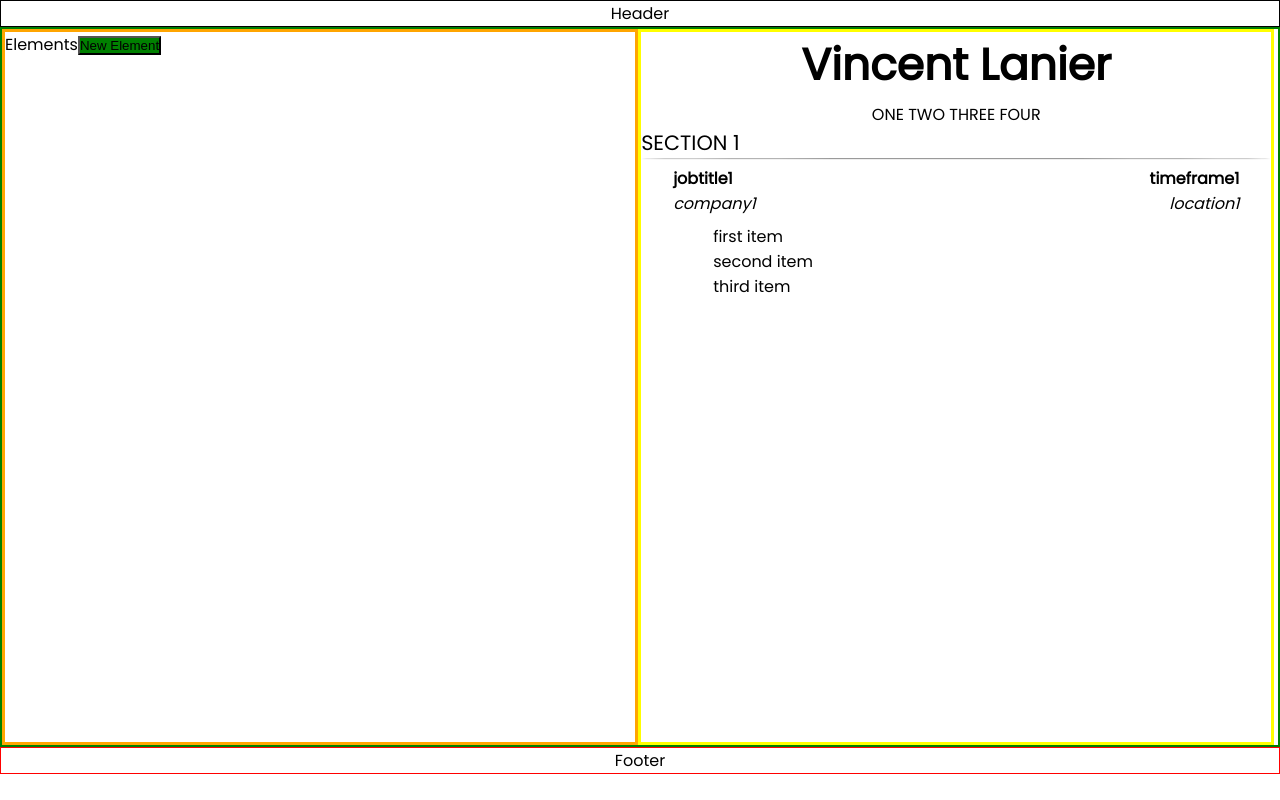
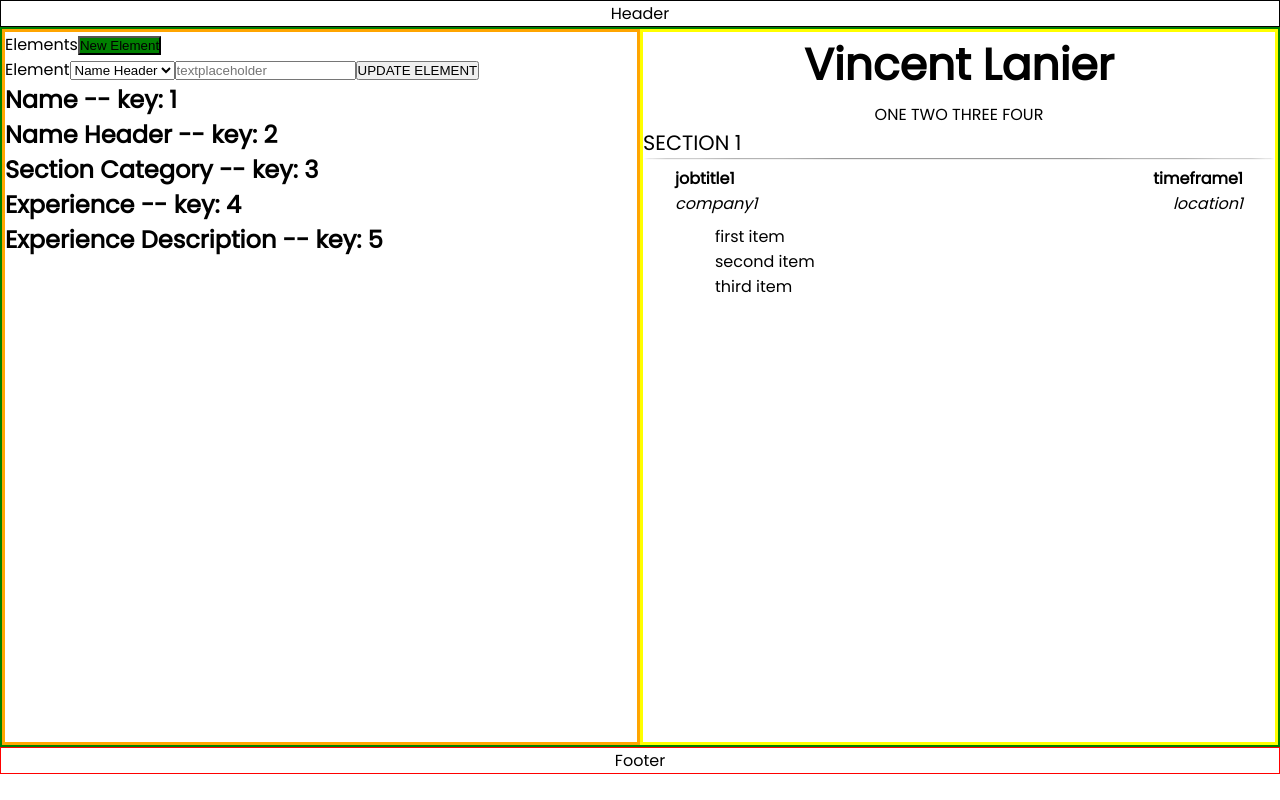
Before and after one commit to vlanier2/resume-builder, a React (Create React App) app: page / in a window 1280 px wide. Built offline with nearby package versions, Linux system fonts and the light colour scheme.

Commit message:
started working on editor window

```diff
--- a/package.json
+++ b/package.json
@@ -8,6 +8,7 @@
     "@testing-library/user-event": "^13.5.0",
     "react": "^18.2.0",
     "react-dom": "^18.2.0",
+    "react-icons": "^4.4.0",
     "react-scripts": "5.0.1",
     "web-vitals": "^2.1.4"
   },
--- a/src/App.js
+++ b/src/App.js
@@ -3,13 +3,84 @@ import Header from "./components/Header";
 import Editor from "./components/Editor";
 import ElementView from "./components/ElementView";
 
+//Resume Elements
+import Name from './components/resumeElements/Name'
+import Name_header from './components/resumeElements/Name_header'
+import Section_category from './components/resumeElements/Section_category'
+import Experience from './components/resumeElements/Experience'
+import Experience_desc from './components/resumeElements/Experience_desc'
+
+// HOOK CALLED USESTATE
+import { useState } from 'react'
+
 function App() {
+
+ // Name of state and function to update state - default passed in useState - note State is immuteable
+ const [elements, setElements] = useState([
+  {
+    element_type: Name,
+    element_name: 'Name',
+    prps : {
+      text: 'Vincent Lanier',
+      classes: '',
+      key : 1
+    }
+  },
+
+  {
+    element_type: Name_header,
+    element_name: 'Name Header',
+    prps : {
+      list_len: 4,
+      list_content: ['ONE', 'TWO', 'THREE', 'FOUR'],
+      classes: '',
+      key : 2
+    }
+  },
+
+  {
+    element_type: Section_category,
+    element_name: 'Section Category',
+    prps: {
+      text: 'SECTION 1',
+      underline: true,
+      classes: '',
+      key : 3
+    }
+  },
+
+  {
+    element_type: Experience,
+    element_name: 'Experience',
+    prps : {
+      job_title: 'jobtitle1',
+      company: 'company1',
+      location: 'location1',
+      timeframe: 'timeframe1',
+      classes: '',
+      key : 4
+    }
+  },
+
+  {
+    element_type: Experience_desc,
+    element_name: 'Experience Description',
+    prps : {
+      bulleted: true,
+      list_len: 3,
+      list_content: ['first item', 'second item', 'third item'],
+      classes: '',
+      key : 5
+    }
+  }
+])
+
   return (
     <div className="App">
       <Header title='Header'/>
         <div className='container'>
-            <Editor/>
-            <ElementView/>
+          <Editor elements={elements}/>
+          <ElementView elements={elements}/>
         </div>
       <Footer/>
     </div>
--- /dev/null
+++ b/src/components/AddElement.js
@@ -0,0 +1,23 @@
+import React from 'react'
+
+const AddElement = () => {
+  return (
+    <form className='add-form'>
+        <div className='form-control'>
+            <label>Element</label>
+
+            <select id='select-elements'>
+                <option>Name Header</option>
+                <option>Section</option>
+                <option>Experience</option>
+            </select>
+
+            <input type='text' placeholder='textplaceholder'/>
+            <input type='submit' value='UPDATE ELEMENT'/>
+
+        </div>
+    </form>
+  )
+}
+
+export default AddElement
--- a/src/components/Editor.js
+++ b/src/components/Editor.js
@@ -1,11 +1,15 @@
 import React from 'react'
 import Button from './Button'
+import TestEditorElement from './editorElements/TestEditorElement'
+import AddElement from './AddElement'
 
-const Editor = () => {
+const Editor = ({ elements }) => {
   return (
     <div id='editor'>
       <span>Elements</span>
       <Button text='New Element' color='green'/>
+      <AddElement/>
+      {elements.map( (element) => (<TestEditorElement element_name={element.element_name} prps={element.prps}/>) )}
     </div>
   )
 }
--- a/src/components/ElementView.js
+++ b/src/components/ElementView.js
@@ -2,11 +2,11 @@ import React from 'react'
 import Button from './Button'
 import Elements from './Elements'
 
-const ElementView = () => {
+const ElementView = ({ elements }) => {
   return (
     <div id='elementview'>
         <div>
-          <Elements/>
+          <Elements elements={ elements }/>
         </div>
     </div>
   )
--- a/src/components/Elements.js
+++ b/src/components/Elements.js
@@ -1,69 +1,9 @@
 import React from 'react'
-import Name from './resumeElements/Name'
-import Name_header from './resumeElements/Name_header'
-import Section_category from './resumeElements/Section_category'
-import Experience from './resumeElements/Experience'
-import Experience_desc from './resumeElements/Experience_desc'
 
-const elements = [
-    {
-      key : 1,
-      element_type: Name,
-      prps : {
-        text: 'Vincent Lanier',
-        classes: ''
-      }
-    },
-
-    {
-      key : 2,
-      element_type: Name_header,
-      prps : {
-        list_len: 4,
-        list_content: ['ONE', 'TWO', 'THREE', 'FOUR'],
-        classes: ''
-      }
-    },
-
-    {
-      key : 3,
-      element_type: Section_category,
-      prps: {
-        text: 'SECTION 1',
-        underline: true,
-        classes: '',
-      }
-    },
-
-    {
-      key : 4,
-      element_type: Experience,
-      prps : {
-        job_title: 'jobtitle1',
-        company: 'company1',
-        location: 'location1',
-        timeframe: 'timeframe1',
-        classes: ''
-      }
-    },
-
-    {
-      key : 5,
-      element_type: Experience_desc,
-      prps : {
-        bulleted: true,
-        list_len: 3,
-        list_content: ['first item', 'second item', 'third item'],
-        classes: ''
-      }
-    }
-
-]
-
-const Elements = () => {
+const Elements = ( {elements} ) => {
     return (
     <div className='elements'>
-      {elements.map( (element) => (<element.element_type prps={element.prps}/>) )}
+      {elements.map( (element) => (<element.element_type key={element.prps.key} prps={element.prps}/>) )}
     </div>
   )
 }
--- /dev/null
+++ b/src/components/editorElements/TestEditorElement.js
@@ -0,0 +1,11 @@
+import React from 'react'
+
+const TestEditorElement = ({ element_name, prps }) => {
+  return (
+    <div>
+        <h2>{element_name} -- key: {prps.key}</h2>
+    </div>
+  )
+}
+
+export default TestEditorElement
--- a/src/components/resumeElements/Experience.js
+++ b/src/components/resumeElements/Experience.js
@@ -3,8 +3,8 @@ import React from 'react'
 const Experience = ({ prps }) => {
   return (
     <div class="section-info">
-            <div class="title bold">{prps.job_title}<span class="time-frame">{prps.timeframe}</span></div>
-            <div class="company italics">{prps.company}<span class="location italics">{prps.location}</span></div>
+            <div className="title bold">{prps.job_title}<span className="time-frame">{prps.timeframe}</span></div>
+            <div className="company italics">{prps.company}<span className="location italics">{prps.location}</span></div>
         </div>
   )
 }
--- a/src/components/resumeElements/Experience_desc.js
+++ b/src/components/resumeElements/Experience_desc.js
@@ -2,9 +2,9 @@ import React from 'react'
 
 const Experience_desc = ({ prps }) => {
   return (
-    <div class="section-info">
-            <ul class="bullets-list vertical">
-                {prps.list_content.map( (content) => (<li class="bullets-list-element"><span class="bullet"></span>{content}</li>) )}
+    <div className="section-info">
+            <ul className="bullets-list vertical">
+                {prps.list_content.map( (content, i) => (<li key={i} className="bullets-list-element"><span className="bullet"></span>{content}</li>) )}
             </ul>
         </div>
   )
--- a/src/components/resumeElements/Name_header.js
+++ b/src/components/resumeElements/Name_header.js
@@ -1,14 +1,14 @@
 import React from 'react'
 
 const Name_header = ({ prps }) => {
+
   return (
     <nav id="name_header" className="centered">
             <ul className="bullets-list horizontal">
 
+                {prps.list_content.map( (content, i) => (
 
-                {prps.list_content.map( (content) => (
-
-                    <li className="bullets-list-element">
+                    <li key={i} className="bullets-list-element">
                     <a href="">{content}</a> <span className="bullet-bar"></span>
                     </li>
 
--- a/src/index.css
+++ b/src/index.css
@@ -1,7 +1,7 @@
 @import url('https://fonts.googleapis.com/css2?family=Poppins:wght@300;400&display=swap');
 
 :root {
-  --midpoint : 49.7vw;
+  --midpoint : 50%;
   --indent-size-left: 2em;
   --indent-size-right: 2em;
   --standard-section-spacing: .5em;
@@ -42,7 +42,7 @@ header {
 /* #region */
 #elementview {
   border: solid yellow 3px;
-  width: var(--midpoint);
+  width: 50%;
 }
 
 .elements {
@@ -55,7 +55,7 @@ header {
 
 #editor {
   border: solid orange 3px;
-  width: var(--midpoint);
+  width: 50%;
 }
 
 footer {
```
Also changed, not shown: 1 other file (tests, documents, lock files or other folders).
